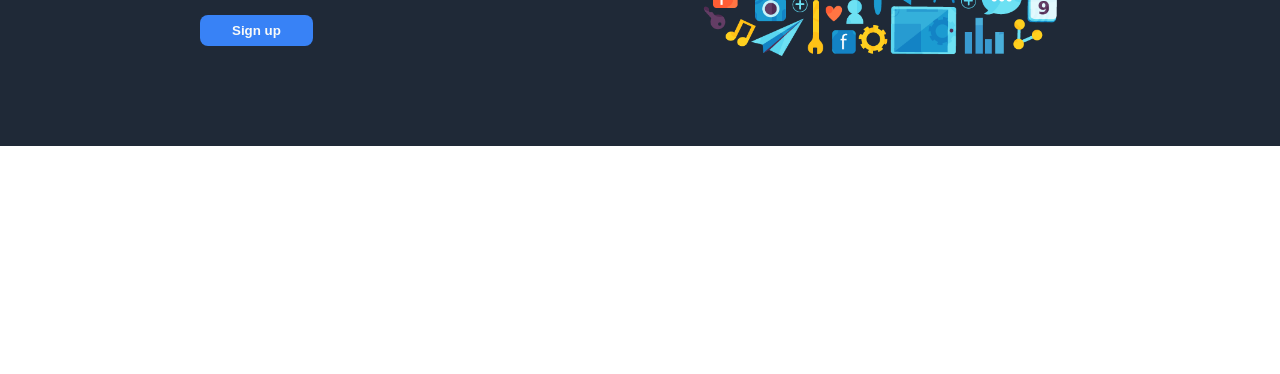
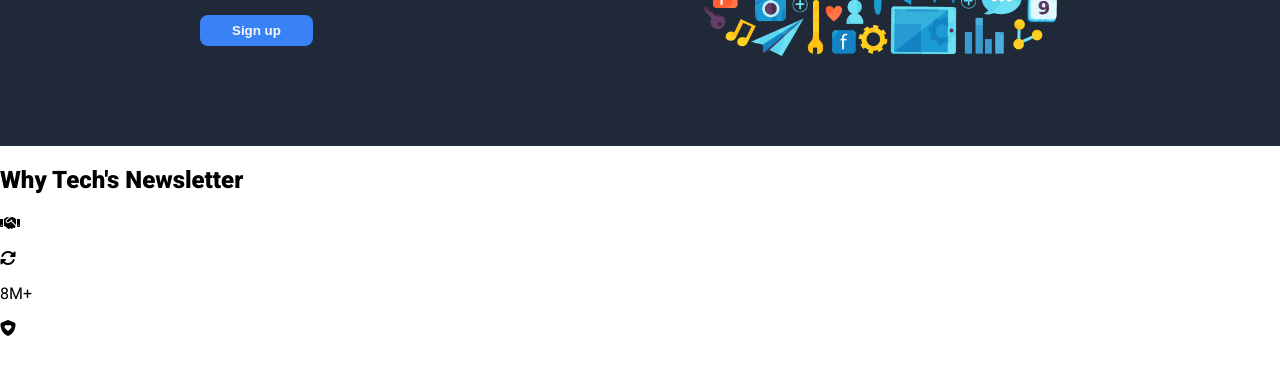
Before and after one commit to shevon-ai/Tech-presentation, a plain HTML site: page index.html in a window 1280 px wide. Shown: the part 318-692 px from the top of the page. Drawn offline with Linux system fonts and the light colour scheme.

Commit message:
Start Features Section

```diff
--- a/css/style.css
+++ b/css/style.css
@@ -3,7 +3,7 @@ body{
     margin: 0;
 }
 /* HERO sECTION */
-section{
+section.hero{
     background-color: #1F2937;
     padding: 20px 200px 100px 200px;
     position: relative;
--- a/index.html
+++ b/index.html
@@ -38,7 +38,37 @@
         <img class="hero-img" src="./images/hero-image.png"
             alt="Hero image showing different technologies information is offered on">
     </section>
-
+    <!-- FEATURES SECTION -->
+    <section class="features">
+        <h1 class="feature-heading">Why Tech's Newsletter</h1>
+        <div class="features-container">
+            <div class="feature">
+                <div class="feature-icon-border">
+                    <i class="fa-solid fa-handshake"></i>
+                </div>
+                <p></p>
+            </div>
+            <div class="feature">
+                <div class="feature-icon-border">
+                    <i class="fa-solid fa-rotate"></i>
+                </div>
+                <p></p>
+            </div>
+            <div class="feature">
+                <div class="feature-icon-border">
+                    8M+
+                </div>
+                <p></p>
+            </div>
+            <div class="feature">
+                <div class="feature-icon-border">
+                    <i class="fa-solid fa-shield-heart"></i>
+                </div>
+                <p></p>
+            </div>
+        </div>
+    </section>
+    <script src="https://kit.fontawesome.com/8322963259.js" crossorigin="anonymous"></script>
 </body>
 
 </html>
```
